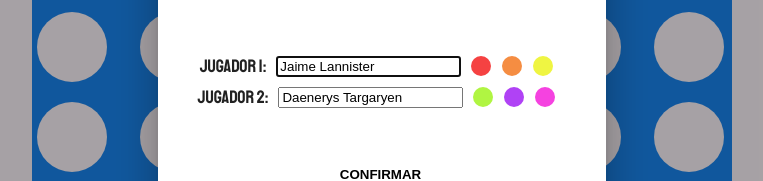
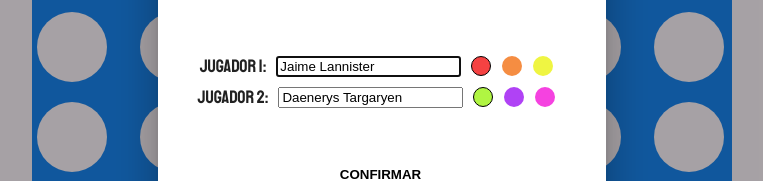
Before and after one commit to chelyx/conect-4, an Angular app: page / in a window 1280 px wide. Before the commit this address led to /conect-4/. Shown: the part 318-499 px from the top of the page, without its empty margins (258-1021 px from the left). Built offline with nearby package versions, Linux system fonts and the light colour scheme.

Commit message:
circle selected

```diff
--- a/src/app/main/main.component.scss
+++ b/src/app/main/main.component.scss
@@ -13,7 +13,7 @@
   align-content: center;
   justify-content: center;
   align-items: flex-start;
-  flex-grow: 1;
+  width: 500px;
   padding-left: 20px;
 }
 
--- a/src/app/players-dialog/players-dialog.component.html
+++ b/src/app/players-dialog/players-dialog.component.html
@@ -6,7 +6,8 @@
       <input id="firstPlayer" type="text" formControlName="firstPlayer" [placeholder]="'Jugador 1'">
       <div class="btn-group">
         <span *ngFor="let item of colors1">
-          <button (click)="colorSelected(item)" class="btn-color" [style.background]="item"></button>
+          <button (click)="colorSelected(item)" class="btn-color" [style.background]="item"
+          [class]="{'selected': color1Selected === item}"></button>
         </span>
       </div>
     </div>
@@ -16,7 +17,8 @@
       <input id="secondPlayer" type="text" formControlName="secondPlayer" [placeholder]="'Jugador 2'">
       <div class="btn-group">
         <span *ngFor="let item of colors2">
-          <button (click)="colorSelected(item)" class="btn-color" [style.background]="item"></button>
+          <button (click)="colorSelected(item)" class="btn-color" [style.background]="item"
+          [class]="{'selected': color2Selected === item}"></button>
         </span>
       </div>
     </div>
--- a/src/app/players-dialog/players-dialog.component.scss
+++ b/src/app/players-dialog/players-dialog.component.scss
@@ -38,4 +38,7 @@
   box-shadow: none;
   border-radius: 12px;
   border-color: transparent;
+  &.selected {
+    border: 1px solid #000;
+  }
 }
--- a/src/app/players-dialog/players-dialog.component.ts
+++ b/src/app/players-dialog/players-dialog.component.ts
@@ -19,12 +19,12 @@ export class PlayersDialogComponent implements OnInit {
     '#b042f5',
     '#f542e0',
   ]
+  color1Selected = '#f54242';
+  color2Selected = '#b0f542';
 
   form = new FormGroup({
     firstPlayer: new FormControl('Jaime Lannister'),
-    firstColor: new FormControl('#f54242'),
-    secondPlayer: new FormControl('Daenerys Targaryen'),
-    secondColor: new FormControl('#b042f5')
+    secondPlayer: new FormControl('Daenerys Targaryen')
   });
   constructor(public dialogRef: MatDialogRef<PlayersDialogComponent>,) { }
 
@@ -33,18 +33,18 @@ export class PlayersDialogComponent implements OnInit {
 
   colorSelected(value: string) {
     if(this.colors1.includes(value)) {
-      this.form.controls.firstColor.setValue(value);
+      this.color1Selected = value;
     } else {
-      this.form.controls.secondColor.setValue(value);
+      this.color2Selected = value;
     }
   }
 
   onConfirm() {
     let form = new PlayersForm();
     form.firstPlayer = this.form.controls.firstPlayer.value!;
-    form.firstColor = this.form.controls.firstColor.value!;
+    form.firstColor = this.color1Selected;
     form.secondPlayer = this.form.controls.secondPlayer.value!;
-    form.secondColor = this.form.controls.secondColor.value!;
+    form.secondColor = this.color2Selected;
     this.dialogRef.close(form);
   }
 
--- a/src/index.html
+++ b/src/index.html
@@ -3,7 +3,7 @@
 <head>
   <meta charset="utf-8">
   <title>Conect4</title>
-  <base href="/conect-4/">
+  <base href="/">
   <meta name="viewport" content="width=device-width, initial-scale=1">
   <link rel="icon" type="image/x-icon" href="faviconG.png">
   <link rel="preconnect" href="https://fonts.gstatic.com">
```
Also changed, not shown: 3 other files (tests, documents, lock files or other folders).
